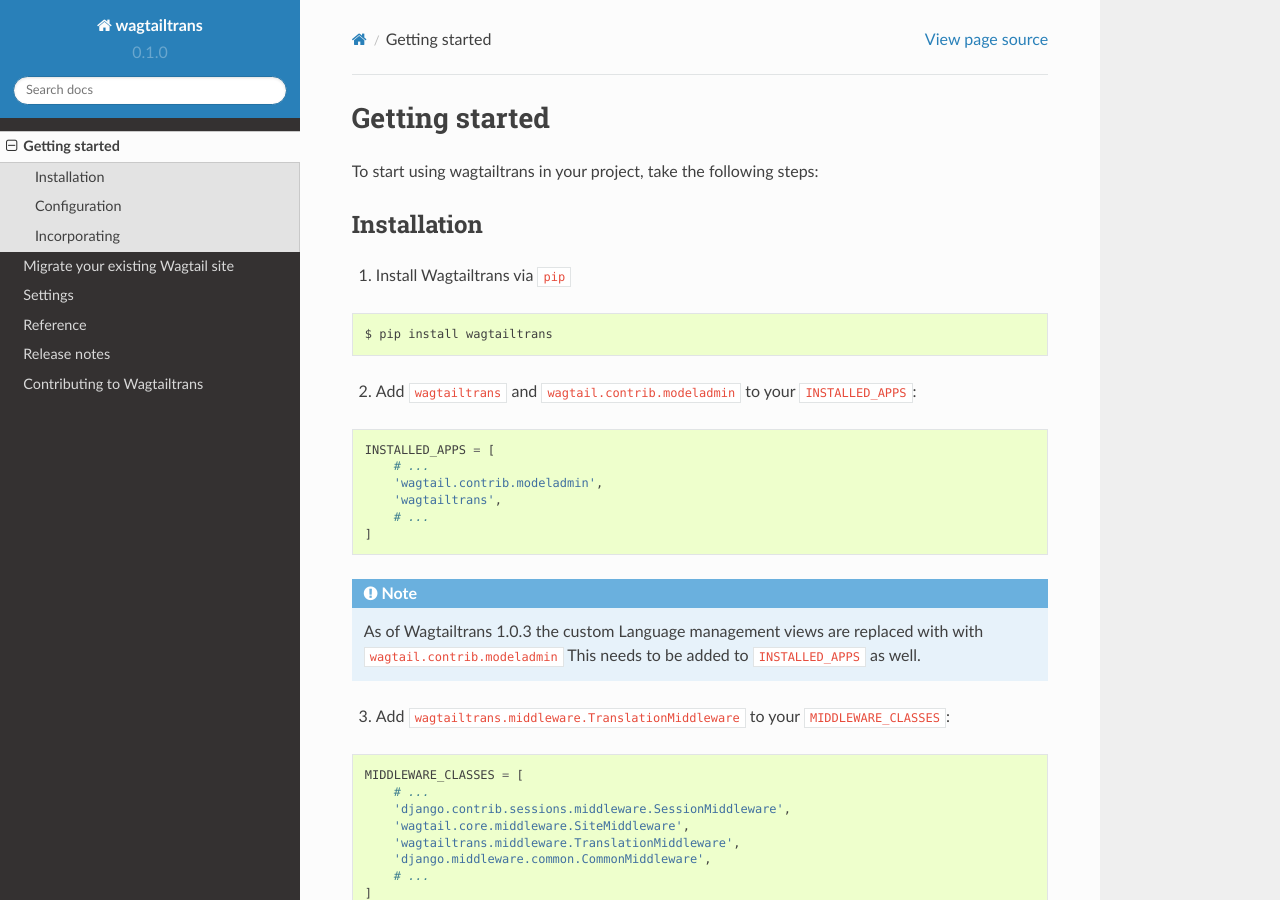
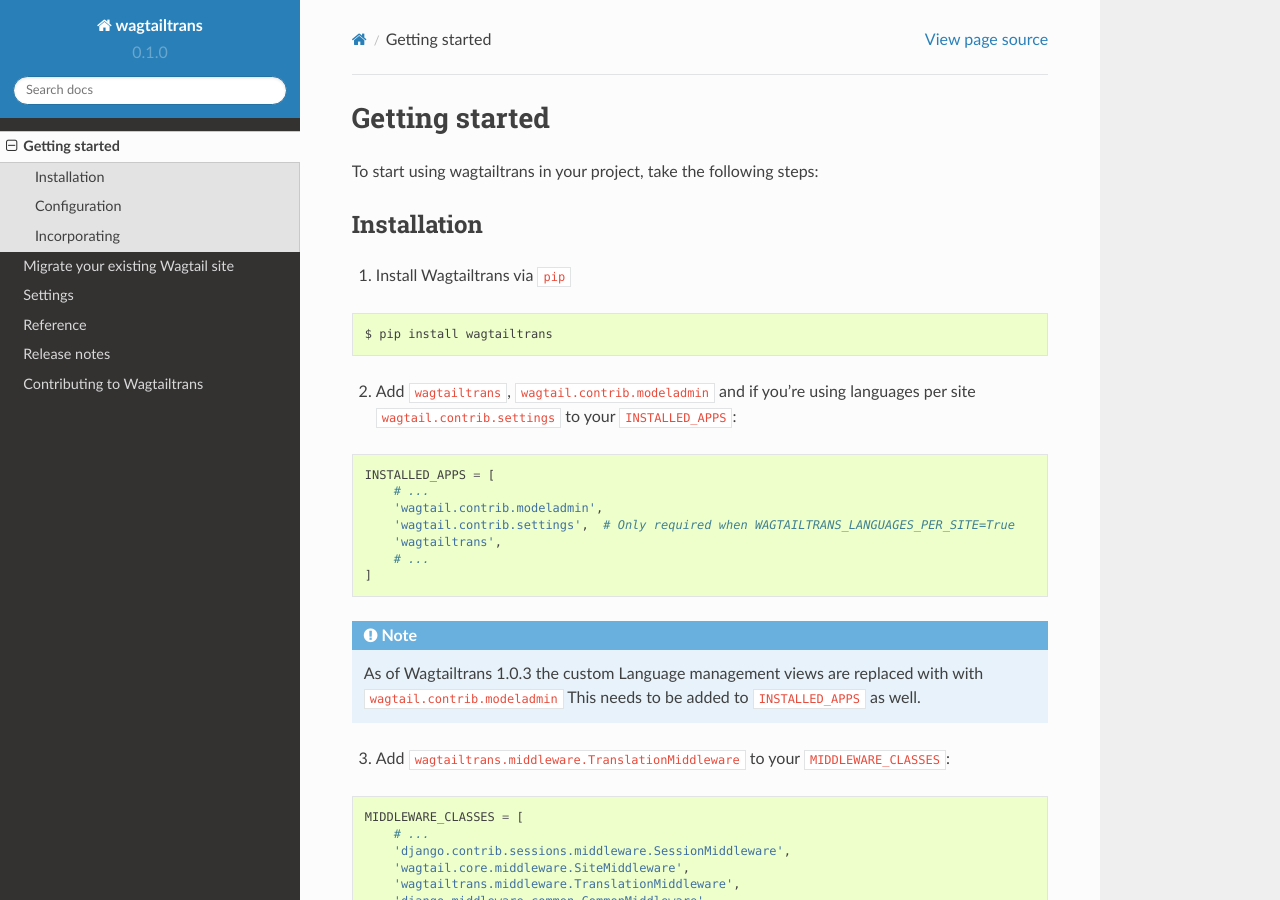
Before and after one commit to wagtail/wagtailtrans, a Sphinx documentation site: the page built from docs/source/getting_started.rst, in a window 1280 px wide and 900 px high. Built offline with Sphinx 7.4.7 and the Read the Docs theme 2.0.0, drawn with Linux system fonts in a browser that asks for light colours.

Commit message:
Add mention of wagtail.contrib.settings
This is required when using ``WAGTAILTRANS_LANGUAGES_PER_SITE=True`` since the ``SiteSettings`` are used to define site languages

```diff
--- a/docs/source/getting_started.rst
+++ b/docs/source/getting_started.rst
@@ -18,13 +18,14 @@
 
     $ pip install wagtailtrans
 
-2. Add ``wagtailtrans`` and ``wagtail.contrib.modeladmin`` to your ``INSTALLED_APPS``::
+2. Add ``wagtailtrans``, ``wagtail.contrib.modeladmin`` and if you're using languages per site ``wagtail.contrib.settings`` to your ``INSTALLED_APPS``::
 
 .. code-block:: python
 
     INSTALLED_APPS = [
         # ...
         'wagtail.contrib.modeladmin',
+        'wagtail.contrib.settings',  # Only required when WAGTAILTRANS_LANGUAGES_PER_SITE=True
         'wagtailtrans',
         # ...
     ]
```
